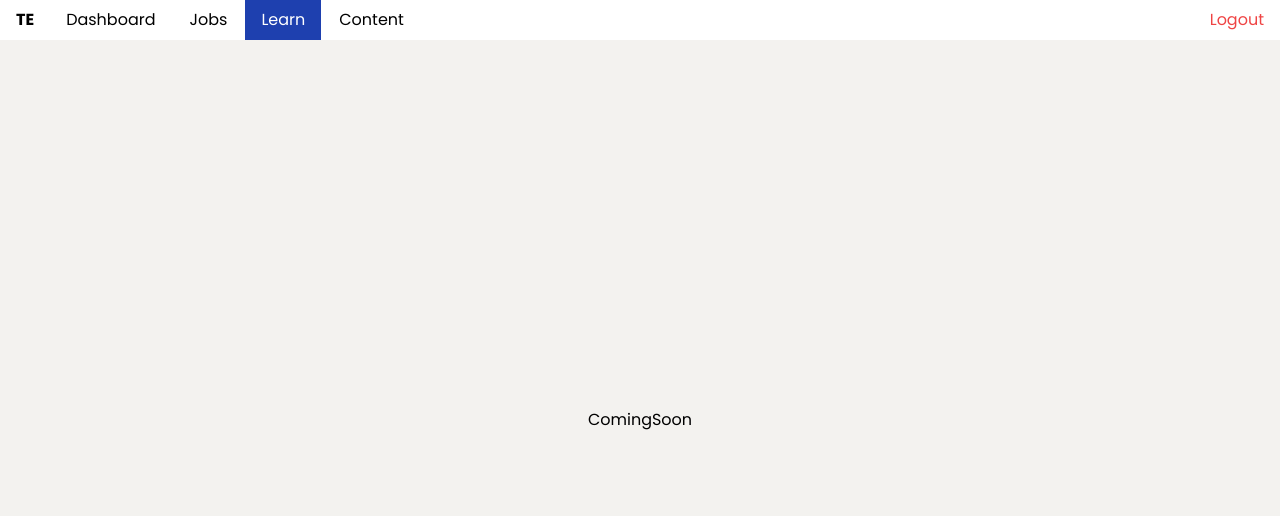
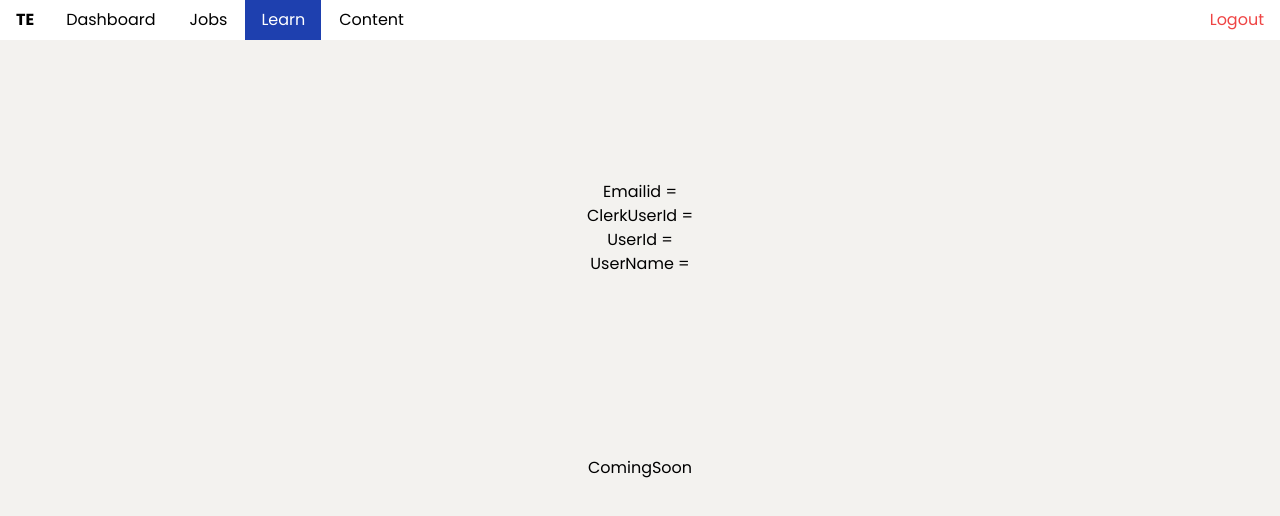
Before and after one commit to dharanigowthamsampath/trainers-india.in, a Next.js app: page /learn in a window 1280 px wide. Shown: the top 516 px of the page. Built offline with nearby package versions, Linux system fonts and the light colour scheme; no server answers.

Commit message:
async testing

```diff
--- a/app/(users)/learn/page.tsx
+++ b/app/(users)/learn/page.tsx
@@ -9,10 +9,10 @@ const UserInfo = async () => {
   const user = await checkUser();
   return (
     <>
-      <div>{user?.emailId}</div>
-      <div>{user?.clerkUserId}</div>
-      <div>{user?.id}</div>
-      <div>{user?.name}</div>
+      <div>Emailid = {user?.emailId}</div>
+      <div>ClerkUserId = {user?.clerkUserId}</div>
+      <div>UserId = {user?.id}</div>
+      <div>UserName = {user?.name}</div>
     </>
   );
 };
```
